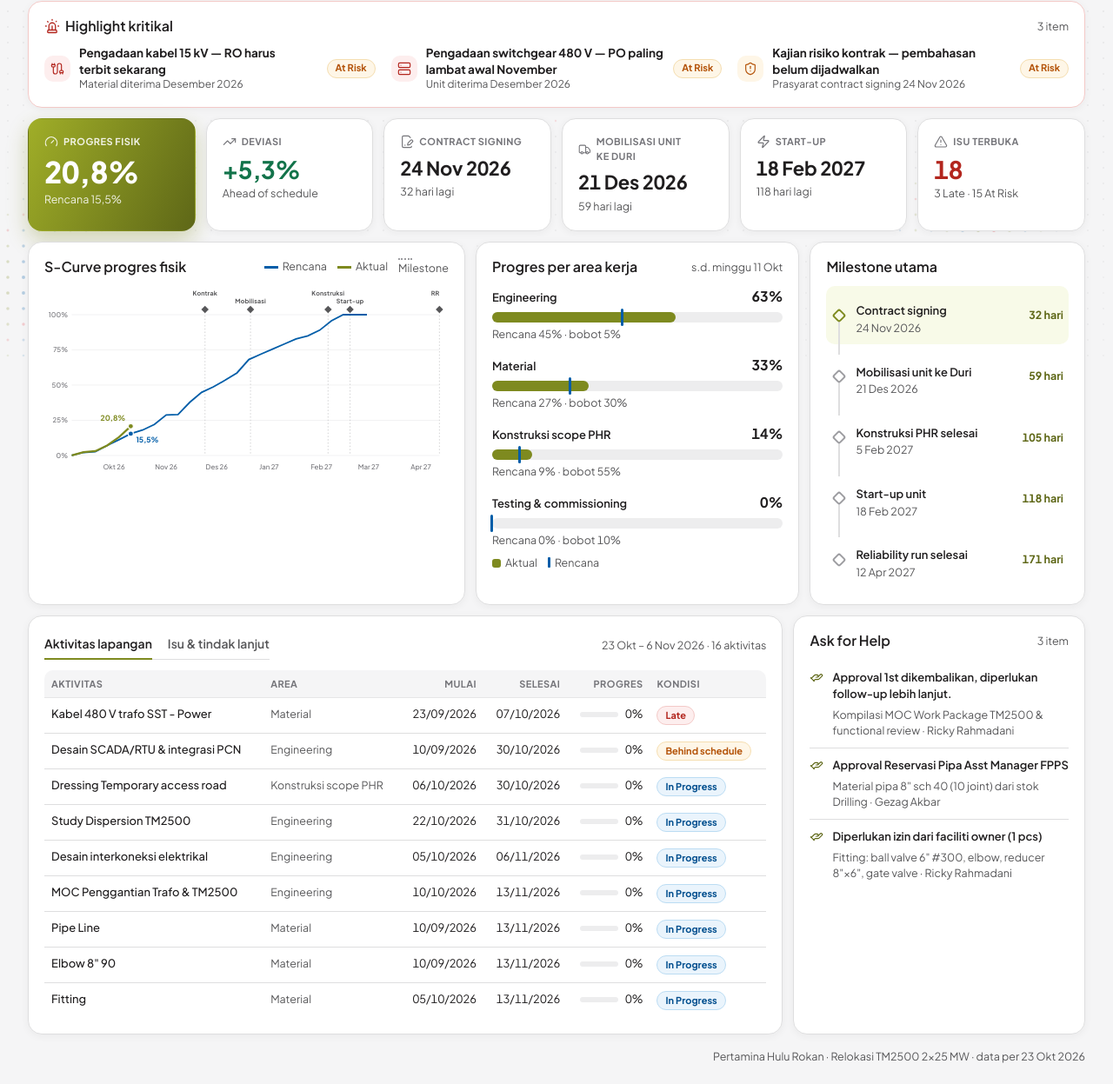
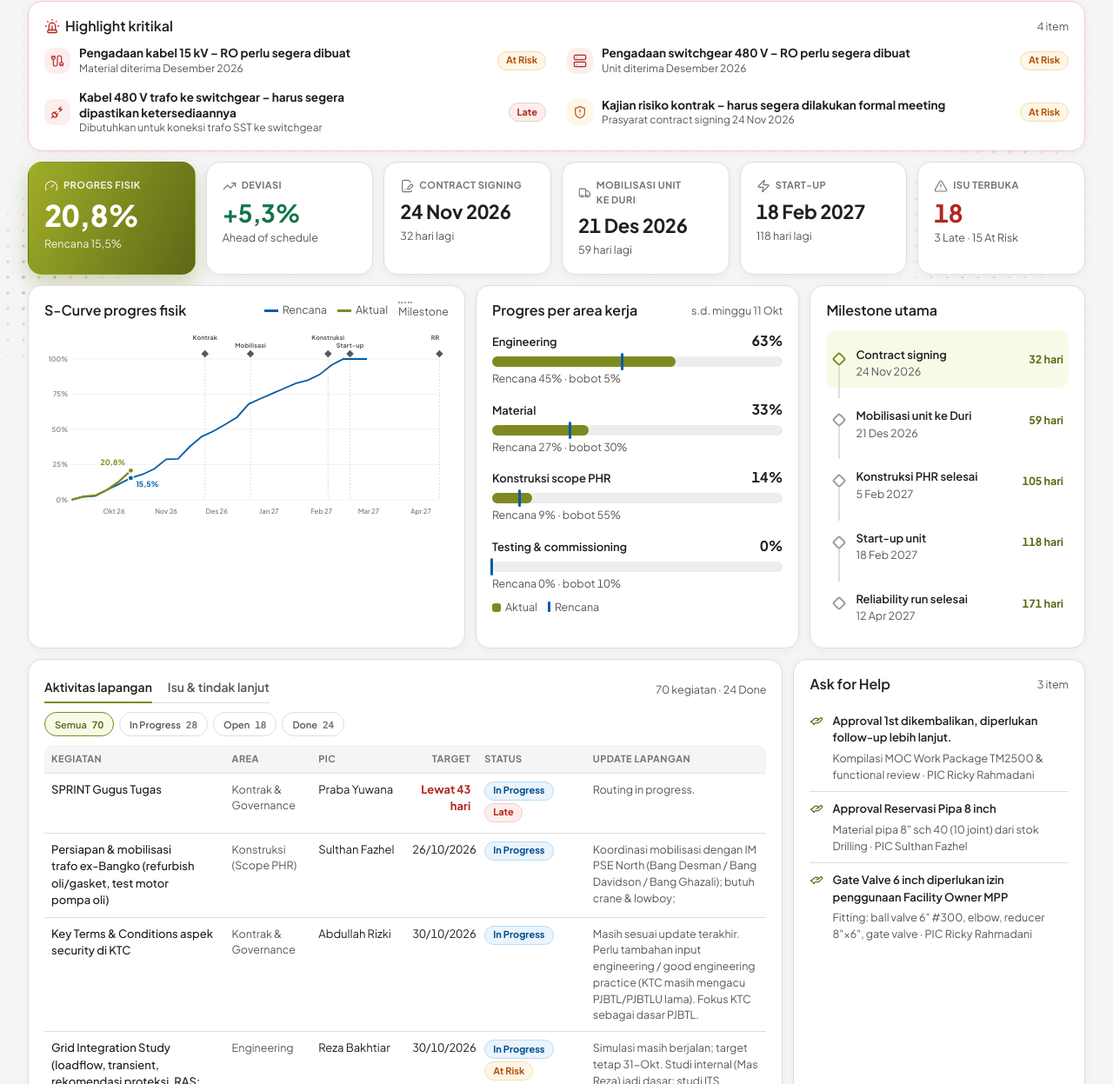
Before and after one commit to pryuwana/TM2500_Dashboard, a plain HTML site: page index.html in a window 1280 px wide. Shown: the part 374-1621 px from the top of the page at 87% size. Drawn offline with Linux system fonts and the light colour scheme.

Commit message:
Highlight 4 item, tab kegiatan berbasis tracker (termasuk Done), Ask for Help dengan PIC khusus
Co-Authored-By: Claude Opus 5.5 <noreply@anthropic.com>
Claude-Session: https://claude.ai/code/session_017yjCzi38wNsYFtCYBy5nNX

```diff
--- a/app.js
+++ b/app.js
@@ -38,16 +38,6 @@
     const prog = { week: last.w, act: last.act, plan: last.plan, dev: last.act - last.plan };
     const ms = sc.milestones.map((m) => ({ ...m, d: toDay(m.date) })).sort((a, b) => a.d - b.d);
     const areas = sc.areas;
-    const acts = sc.activities.map((a) => ({ ...a, s: toDay(a.start), f: toDay(a.finish) }));
-    const look = rd + 14;
-    const field = acts.filter((a) => a.pct < 0.999 && a.s != null && a.f != null && a.s <= look && (a.f >= rd || a.s <= rd))
-      .map((a) => {
-        const state = a.f < rd ? 'Late' : a.s > rd ? 'Mulai ' + fmt(a.s, false) : (a.plan - a.pct >= 0.25 ? 'Behind schedule' : 'In Progress');
-        const rank = state === 'Late' ? 0 : state === 'Behind schedule' ? 1 : state === 'In Progress' ? 2 : 3;
-        return { ...a, state, rank };
-      })
-      .sort((a, b) => a.rank - b.rank || a.f - b.f);
-
     const items = raw.items.map((r) => {
       const due = toDay(r.dueRevisi) ?? toDay(r.dueAwal);
       const status = (r.status || 'Open').trim();
@@ -71,7 +61,7 @@
     const byNo = new Map(items.map((i) => [String(i.no), i]));
     const highlights = (raw.highlights || []).map((h) => ({ ...h, ref: (h.refs || []).map((n) => byNo.get(String(n))).filter(Boolean) }))
       .filter((h) => !h.ref.length || h.ref.some((r) => r.status !== 'Done'));
-    return { raw, rd, weeks, prog, ms, areas, field, items, issues, late, status, highlights };
+    return { raw, rd, weeks, prog, ms, areas, items, issues, late, status, highlights };
   }
 
   // ---------- render ----------
@@ -122,8 +112,12 @@
 
     const afh = M.items.filter((i) => i.afh);
     $('afhCount').textContent = afh.length ? `${afh.length} item` : '';
-    $('afh').innerHTML = afh.length ? afh.map((i) =>
-      `<li><span class="n"><i data-lucide="hand-helping"></i></span><span class="t">${esc(i.next.replace(/^AFH\s*:\s*/i, '') || i.item)}</span><span class="m">${esc(i.item)} · ${esc(i.pic)}</span></li>`).join('')
+    $('afh').innerHTML = afh.length ? afh.map((i) => {
+        // PIC khusus Ask for Help boleh ditulis di akhir Next Step: "… – PIC: Nama"
+        const m = i.next.match(/\s*[–—-]\s*PIC\s*:\s*(.+)$/i);
+        const txt = (m ? i.next.slice(0, m.index) : i.next).replace(/^AFH\s*:\s*/i, '').trim() || i.item;
+        return `<li><span class="n"><i data-lucide="hand-helping"></i></span><span class="t">${esc(txt)}</span><span class="m">${esc(i.item)} · PIC ${esc(m ? m[1].trim() : i.pic)}</span></li>`;
+      }).join('')
       : '<li><span class="empty">Tidak ada Ask for Help saat ini.</span></li>';
 
     $('footer').textContent = `Pertamina Hulu Rokan · Relokasi TM2500 2×25 MW · data per ${fmt(rd)}`;
@@ -147,23 +141,39 @@
     }).join('');
   }
 
+  // tabel kegiatan: seluruhnya dari tracker (termasuk yang sudah Done)
+  const ORD = { 'In Progress': 0, 'Open': 1, 'Done': 2 };
+  const stCls = (s) => s === 'Done' ? 'ok' : s === 'In Progress' ? 'run' : 'plan';
+  function itemRow(i) {
+    const fin = toDay(i.tglSelesai);
+    const tgt = i.status === 'Done' ? (fin != null ? `Selesai ${ddmm(fin)}` : 'Selesai')
+      : i.sisa == null ? '—' : i.sisa < 0 ? `<span class="neg">Lewat ${-i.sisa} hari</span>` : ddmm(i.due);
+    const fl = i.flag === 'Late' || i.flag === 'At Risk' ? `<span class="pill ${i.flag === 'Late' ? 'late' : 'risk'}">${i.flag}</span>` : '';
+    return `<tr class="${i.status === 'Done' ? 'is-done' : ''}"><td class="it">${esc(i.item)}</td><td class="ar">${esc(i.grup || '')}</td><td class="pic">${esc(i.pic)}</td>
+      <td class="r tg">${tgt}</td><td class="st"><span class="pill ${stCls(i.status)}">${esc(i.status)}</span>${fl}</td><td class="ns">${esc(i.update || '—')}</td></tr>`;
+  }
+  const HEAD = '<thead><tr><th>Kegiatan</th><th>Area</th><th>PIC</th><th class="r">Target</th><th>Status</th><th>Update lapangan</th></tr></thead><tbody>';
+  const sortItems = (arr) => [...arr].sort((a, b) => (ORD[a.status] ?? 1) - (ORD[b.status] ?? 1)
+    || (a.status === 'Done' ? (toDay(b.tglSelesai) ?? 0) - (toDay(a.tglSelesai) ?? 0) : (a.due ?? 9e9) - (b.due ?? 9e9)));
+  let flt = 'Semua';
+
   function renderTable() {
-    const M = DATA;
+    const M = DATA, fbox = $('tblFilter');
     if (tab === 'act') {
-      $('tabNote').textContent = `${fmt(M.rd, false)} – ${fmt(M.rd + 14)} · ${M.field.length} aktivitas`;
-      const cls = (s) => s === 'Late' ? 'late' : s === 'Behind schedule' ? 'risk' : s === 'In Progress' ? 'run' : 'plan';
-      $('tbl').innerHTML = `<thead><tr><th>Aktivitas</th><th>Area</th><th class="r">Mulai</th><th class="r">Selesai</th><th class="r">Progres</th><th>Kondisi</th></tr></thead><tbody>` +
-        (M.field.length ? M.field.map((a) => `<tr><td class="it">${esc(a.name)}</td><td class="ar">${esc(a.area)}</td><td class="r">${ddmm(a.s)}</td><td class="r">${ddmm(a.f)}</td>
-          <td class="r"><span class="mini"><i style="width:${(a.pct * 100).toFixed(0)}%"></i></span>${pct(a.pct, 0)}</td><td><span class="pill ${cls(a.state)}">${esc(a.state)}</span></td></tr>`).join('')
-          : '<tr><td colspan="6" class="ns">Tidak ada aktivitas terjadwal dalam 2 minggu ke depan.</td></tr>') + '</tbody>';
+      const cnt = (s) => M.items.filter((i) => i.status === s).length;
+      const opts = [['Semua', M.items.length], ['In Progress', cnt('In Progress')], ['Open', cnt('Open')], ['Done', cnt('Done')]];
+      fbox.hidden = false;
+      fbox.innerHTML = opts.map(([k, n]) => `<button class="chip${flt === k ? ' on' : ''}" data-f="${k}">${k}<b>${n}</b></button>`).join('');
+      fbox.querySelectorAll('.chip').forEach((c) => c.onclick = () => { flt = c.dataset.f; renderTable(); });
+      const rows = sortItems(flt === 'Semua' ? M.items : M.items.filter((i) => i.status === flt));
+      $('tabNote').textContent = `${M.items.length} kegiatan · ${cnt('Done')} Done`;
+      $('tbl').innerHTML = HEAD + (rows.length ? rows.map(itemRow).join('') : '<tr><td colspan="6" class="ns">Tidak ada kegiatan.</td></tr>') + '</tbody>';
     } else {
-      $('tabNote').textContent = `${M.issues.length} isu · ${M.late} Late`;
-      $('tbl').innerHTML = `<thead><tr><th>Kegiatan</th><th>PIC</th><th class="r">Target</th><th>Kondisi</th><th>Update lapangan</th></tr></thead><tbody>` +
-        (M.issues.length ? M.issues.map((i) => {
-          const tgt = i.sisa == null ? '—' : i.sisa < 0 ? `<span class="neg">Lewat ${-i.sisa} hari</span>` : `${ddmm(i.due)}`;
-          return `<tr><td class="it">${esc(i.item)}</td><td class="pic">${esc(i.pic)}</td><td class="r">${tgt}</td>
-            <td><span class="pill ${i.flag === 'Late' ? 'late' : 'risk'}">${i.flag}</span></td><td class="ns">${esc(i.update || '—')}</td></tr>`;
-        }).join('') : '<tr><td colspan="5" class="ns">Tidak ada isu terbuka.</td></tr>') + '</tbody>';
+      fbox.hidden = true;
+      const done = sortItems(M.items.filter((i) => i.status === 'Done'));
+      $('tabNote').textContent = `${M.issues.length} isu terbuka · ${M.late} Late · ${done.length} Done`;
+      $('tbl').innerHTML = HEAD + (M.issues.length ? M.issues.map(itemRow).join('') : '<tr><td colspan="6" class="ns">Tidak ada isu terbuka.</td></tr>')
+        + (done.length ? `<tr class="sep"><td colspan="6">Sudah selesai (${done.length})</td></tr>` + done.map(itemRow).join('') : '') + '</tbody>';
     }
   }
 
--- a/data.json
+++ b/data.json
@@ -635,7 +635,7 @@
    "dueRevisi": "2026-11-13",
    "tglSelesai": null,
    "update": "Reservasi 10 joint sudah dibuat (Mas Sultan) — waiting approval Asst Manager FPPSE (GL account).",
-   "next": "Approval Reservasi Pipa Asst Manager FPPS"
+   "next": "Approval Reservasi Pipa 8 inch – PIC: Sulthan Fazhel"
   },
   {
    "no": "3.2.2",
@@ -648,7 +648,7 @@
    "dueRevisi": "2026-11-13",
    "tglSelesai": null,
    "update": "Ball valve HCT sudah terpakai aktivitas lain; alternatif di godown MGT (2 unit, perlu cek kondisi). Flange belum teridentifikasi — BOM sudah dibuat, cek SAP & booking minggu depan.",
-   "next": "Diperlukan izin dari faciliti owner (1 pcs)"
+   "next": "Gate Valve 6 inch diperlukan izin penggunaan Facility Owner MPP"
   },
   {
    "no": "3.2.4",
@@ -1669,7 +1669,7 @@
   {
    "level": "Kritikal",
    "icon": "cable",
-   "title": "Pengadaan kabel 15 kV — RO harus terbit sekarang",
+   "title": "Pengadaan kabel 15 kV – RO perlu segera dibuat",
    "target": "Material diterima Desember 2026",
    "refs": [
     "3.1.2",
@@ -1679,16 +1679,25 @@
   {
    "level": "Kritikal",
    "icon": "server",
-   "title": "Pengadaan switchgear 480 V — PO paling lambat awal November",
+   "title": "Pengadaan switchgear 480 V – RO perlu segera dibuat",
    "target": "Unit diterima Desember 2026",
    "refs": [
     "2.1.3"
    ]
   },
   {
+   "level": "Kritikal",
+   "icon": "plug-zap",
+   "title": "Kabel 480 V trafo ke switchgear – harus segera dipastikan ketersediaannya",
+   "target": "Dibutuhkan untuk koneksi trafo SST ke switchgear",
+   "refs": [
+    "3.1.5"
+   ]
+  },
+  {
    "level": "Perlu keputusan",
    "icon": "shield-alert",
-   "title": "Kajian risiko kontrak — pembahasan belum dijadwalkan",
+   "title": "Kajian risiko kontrak – harus segera dilakukan formal meeting",
    "target": "Prasyarat contract signing 24 Nov 2026",
    "refs": [
     "1.1.3",
--- a/index.html
+++ b/index.html
@@ -93,6 +93,7 @@
         </div>
         <span class="hint" id="tabNote"></span>
       </header>
+      <div class="chips" id="tblFilter" hidden></div>
       <div class="tblwrap"><table class="tbl" id="tbl"></table></div>
     </article>
     <article class="card">
--- a/styles.css
+++ b/styles.css
@@ -236,7 +236,7 @@ tr:hover td{background:var(--neutral-25)}
 .hl{border-color:var(--danger-bd)}
 .hl{padding-bottom:10px}
 .hl .card-hd{margin-bottom:4px}
-.hl-list{list-style:none;display:grid;grid-template-columns:repeat(3,minmax(0,1fr));gap:0 18px}
+.hl-list{list-style:none;display:grid;grid-template-columns:repeat(2,minmax(0,1fr));gap:0 24px}
 .hl-list li{display:grid;grid-template-columns:auto 1fr auto;align-items:center;gap:10px;padding:8px 0}
 .hl-ic{width:30px;height:30px;border-radius:var(--radius-sm);display:grid;place-items:center;background:var(--danger-bg);color:var(--danger-fg)}
 .hl-list li.warn .hl-ic{background:var(--warning-bg);color:var(--warning-fg)}
@@ -245,7 +245,25 @@ tr:hover td{background:var(--neutral-25)}
 .hl-t{font-size:13.5px;font-weight:700}
 .hl-s{font-size:12px;color:var(--text-secondary)}
 .hero-photo img{object-position:50% 62%}
+.chips{display:flex;flex-wrap:wrap;gap:6px;margin:-2px 0 10px}
+.chip{display:inline-flex;align-items:center;gap:6px;height:28px;padding:0 11px;border-radius:var(--radius-pill);border:1px solid var(--border-subtle);background:var(--surface-card);font:600 var(--text-xs) var(--font-sans);color:var(--text-secondary);cursor:pointer}
+.chip b{font-weight:700;color:var(--text-tertiary);font-variant-numeric:tabular-nums}
+.chip.on{background:var(--surface-brand-subtle);border-color:var(--action-primary-bg);color:var(--green-800)}
+.chip.on b{color:var(--green-800)}
+.tbl td.st{white-space:nowrap}.tbl td.st .pill+.pill{margin-left:4px}
+.tbl td.tg{white-space:nowrap}
+.tbl tr.is-done td.it{color:var(--text-secondary)}
+.tbl tr.sep td{background:var(--surface-sunken);font-size:var(--text-xs);font-weight:700;letter-spacing:.04em;text-transform:uppercase;color:var(--text-tertiary);padding:7px 8px}
 @media (max-width:1200px){.hl-list{grid-template-columns:1fr}.hl-list li+li{border-top:1px solid var(--border-subtle)}}
 @media (max-width:760px){.logo-pgt{height:28px}}
 
 @media print{.tb-actions{display:none}.topbar{position:static}.tblwrap{max-height:none;overflow:visible}}
+
+/* tabel kegiatan tracker: 6 kolom muat tanpa scroll horizontal di desktop */
+#tbl{table-layout:fixed;min-width:780px}
+#tbl th:nth-child(1){width:25%}#tbl th:nth-child(2){width:12%}#tbl th:nth-child(3){width:13%}
+#tbl th:nth-child(4){width:10%}#tbl th:nth-child(5){width:15%}#tbl th:nth-child(6){width:25%}
+#tbl td.it,#tbl td.pic,#tbl td.ns{min-width:0}
+#tbl td.ar{white-space:normal}
+#tbl td.st{white-space:normal}#tbl td.st .pill{margin:0 4px 3px 0}#tbl td.st .pill+.pill{margin-left:0}
+#tbl td.tg{white-space:normal}
```
Also changed, not shown: 1 other file.
